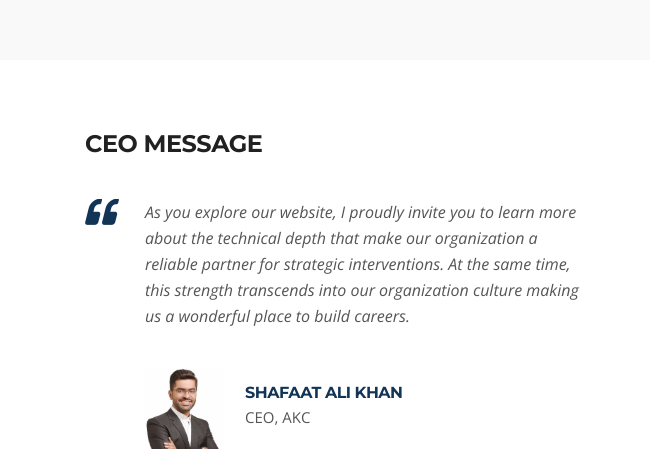
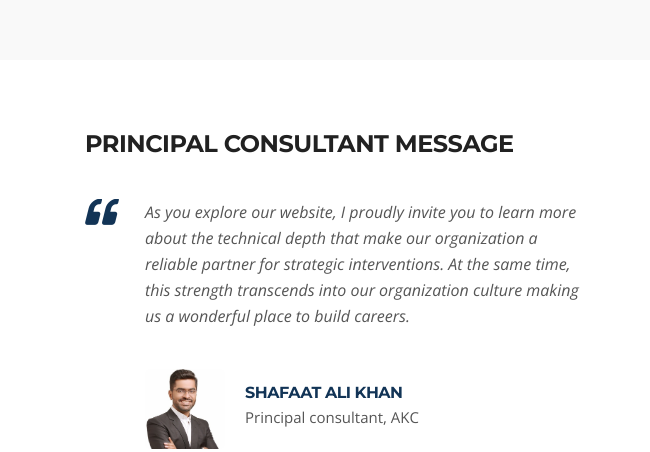
Before and after one commit to EhteshamLodhi/alikhanconsultants, a website: page index.html in a window 1280 px wide. Shown: the part 3540-3992 px from the top of the page, 0-650 px from the left. Drawn offline with nearby package versions, Linux system fonts and the light colour scheme; some packages are replaced by stand-ins of ours.

Commit message:
Update index.html

```diff
--- a/index.html
+++ b/index.html
@@ -718,7 +718,7 @@ FACEBOOK: https://www.facebook.com/themefisher
   <div class="container">
     <div class="row">
         <div class="col-lg-6">
-          <h3 class="column-title">CEO message</h3>
+          <h3 class="column-title">Principal consultant message</h3>
 
           <div id="testimonial-slide" class="testimonial-slide">
               <div class="item">
@@ -734,7 +734,7 @@ FACEBOOK: https://www.facebook.com/themefisher
                       <img loading="lazy" class="testimonial-thumb" src="images/team/team1.jpg" alt="testimonial">
                       <div class="quote-item-info">
                           <h3 class="quote-author">SHAFAAT ALI KHAN </h3>
-                          <span class="quote-subtext">CEO, AKC</span>
+                          <span class="quote-subtext">Principal consultant, AKC</span>
                       </div>
                     </div>
                 </div><!-- Quote item end -->
```
